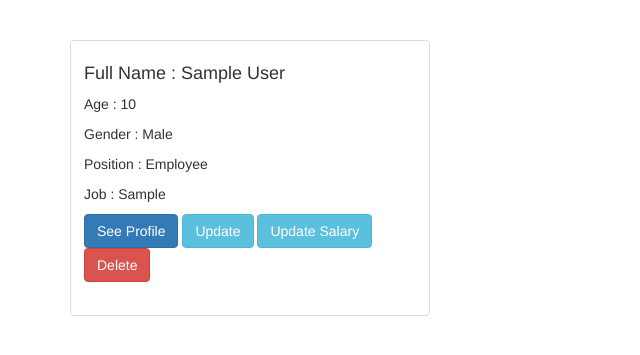
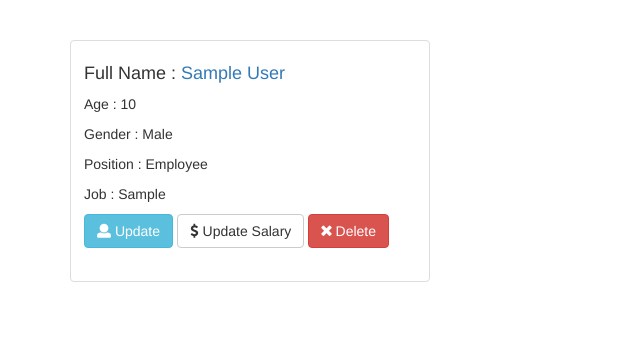
Before and after one commit to osama-mohamed/employee_system, a Django app: page / in a window 1280 px wide. Shown: the part 52-407 px from the top of the page, without its empty margins (0-640 px from the left). Run offline with Django 3.2, Linux system fonts and the light colour scheme; tables that the repository leaves empty hold one stand-in row (values such as "Sample post"); some libraries are stand-ins or nearby versions.

Commit message:
update salary view

```diff
--- a/employee/settings.py
+++ b/employee/settings.py
@@ -26,6 +26,7 @@ INSTALLED_APPS = [
     'django.contrib.messages',
     'django.contrib.staticfiles',
     'crispy_forms',
+    'mathfilters',
     'employees.apps.EmployeesConfig',
 ]
 
--- a/employees/models.py
+++ b/employees/models.py
@@ -31,8 +31,8 @@ class Employees(models.Model):
     nationality = models.CharField(max_length=255)
     marital_status = models.CharField(choices=MARITAL_STATUS_CHOICES, max_length=25)
     salary = models.PositiveIntegerField()
-    deduction = models.PositiveIntegerField(null=True)
-    earning = models.PositiveIntegerField(null=True)
+    deduction = models.PositiveIntegerField(default=0, null=True)
+    earning = models.PositiveIntegerField(default=0, null=True)
     activated = models.BooleanField(default=True)
     added = models.DateTimeField(auto_now_add=True)
     updated = models.DateTimeField(auto_now=True)
--- a/employees/templates/employees/all_employees.html
+++ b/employees/templates/employees/all_employees.html
@@ -11,7 +11,7 @@
             <div class="col-sm-4">
             <div class="thumbnail">
               <div class="caption">
-                <h4>Full Name : {{ emp.full_name }}</h4>
+                  <h4>Full Name : <a href="{% url 'employees:detail' emp.id %}">{{ emp.full_name }}</a></h4>
 {#                <p class="lead">First Name : {{ emp.first_name }}</p>#}
 {#                <p>Middle Name : {{ emp.middle_name }}</p>#}
 {#                <p>Last Name : {{ emp.last_name }}</p>#}
@@ -27,20 +27,29 @@
 {#                <p>Nationality : {{ emp.nationality }}</p>#}
 {#                <p>Marital Status : {% if emp.marital_status == 1 %}Single {% elif emp.marital_status == 2 %}Married{% endif %}</p>#}
 {#                <p>Salary : {{ emp.salary }}</p>#}
-                <a href="{% url 'employees:detail' emp.id %}" class="btn btn-primary">See Profile</a>
-                <a href="{% url 'employees:update' emp.id %}" class="btn btn-info">Update</a>
-                <a href="{% url 'employees:update-salary' emp.id %}" class="btn btn-info">Update Salary</a>
-{#                <a href="{% url 'employees:delete' emp.id %}" class="btn btn-danger">Delete</a>#}
+{#                <a href="{% url 'employees:detail' emp.id %}" class="btn btn-primary">#}
+{#                    See Profile#}
+{#                </a>#}
+                <a href="{% url 'employees:update' emp.id %}" class="btn btn-info">
+                    <i class="fa fa-user"></i> Update
+                </a>
+                <a href="{% url 'employees:update-salary' emp.id %}" class="btn btn-default">
+                    <i class="fa fa-dollar-sign"></i>  Update Salary
+                </a>
                 <!-- Button trigger modal -->
                 <button class="btn btn-danger" href="" data-toggle="modal" data-target="#delete_employee{{ emp.id }}">
-                    Delete
+                    <i class="fa fa-times"></i> Delete
                 </button>
                 {% include 'employees/delete_employee_modal.html' %}
               <br>
               <br>
               {% if emp.marital_status == 'Married' %}
-                <a href="{% url 'employees:all-relations' emp.id %}" class="btn btn-primary">See Relations</a>
-                <a href="{% url 'employees:add-relation' emp.id %}" class="btn btn-success">Add Relation</a>
+                <a href="{% url 'employees:all-relations' emp.id %}" class="btn btn-primary">
+                    <i class="fa fa-users"></i> See Relations
+                </a>
+                <a href="{% url 'employees:add-relation' emp.id %}" class="btn btn-success">
+                    <i class="fa fa-plus"></i> Add Relation
+                </a>
               {% endif %}
               </div>
             </div>
```
Also changed, not shown: employees/forms.py (+12 -0 lines), employees/templates/employees/employee_detail.html (+6 -1 lines), employees/migrations/0004_auto_20180225_2110.py (added).
